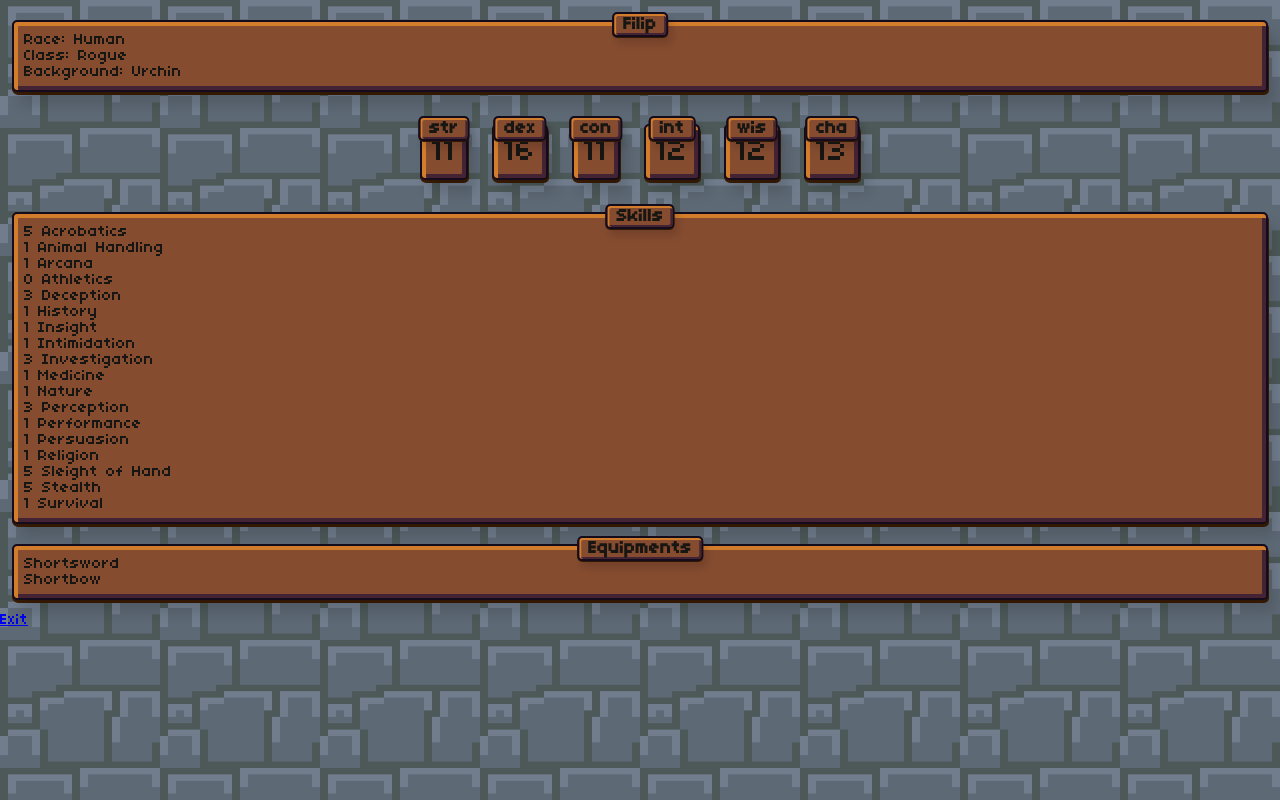
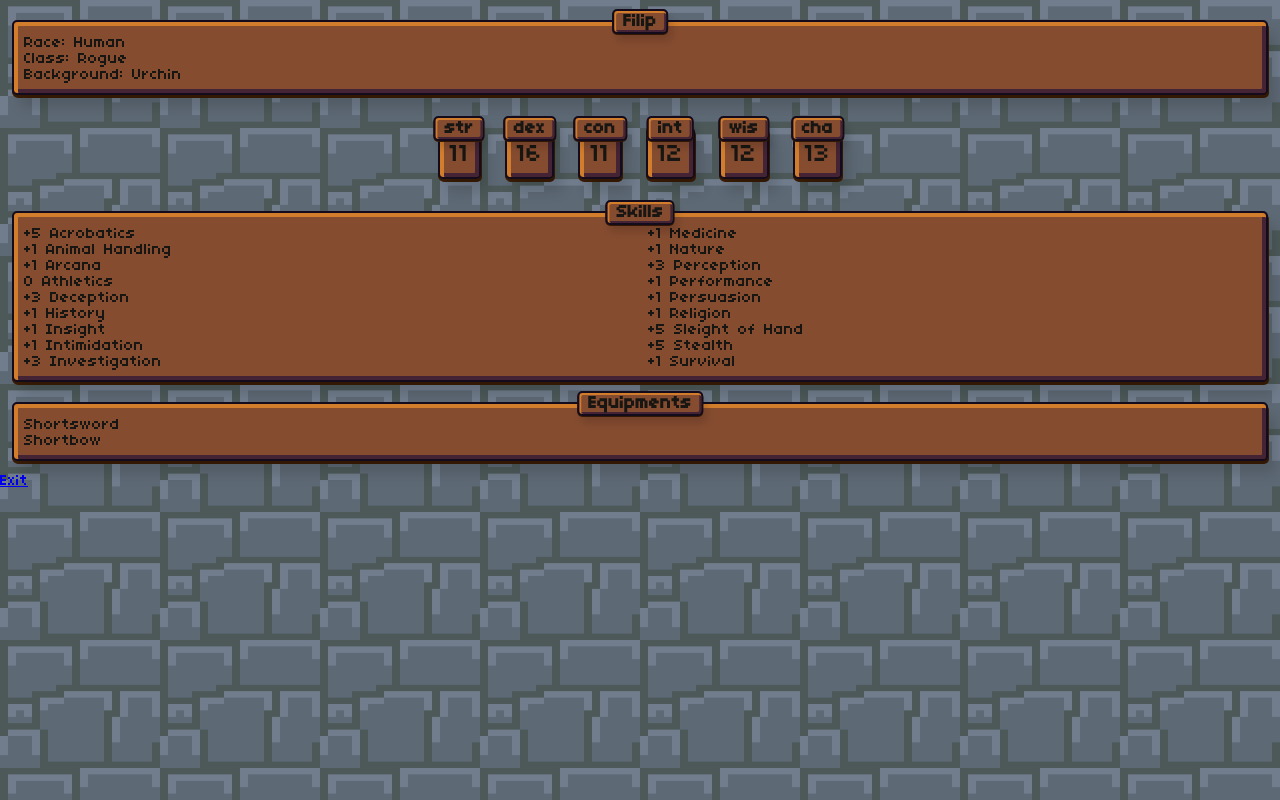
Before and after one commit to mateusKoppe/rpg-on-the-table, a Vue app: page /#/ in a window 1280 px wide. Both pictures are taken after a click on the button "Filip". Built offline with nearby package versions, Linux system fonts and the light colour scheme.

Commit message:
Improve CharacterSheet style

```diff
--- a/src/components/CharacterSheet.vue
+++ b/src/components/CharacterSheet.vue
@@ -24,10 +24,10 @@
     </div>
   </div>
   <div class="info">
-    <div class="info-content">
+    <div class="info-content skills">
       <h2 class="info-name">Skills</h2>
       <div v-for="skill in characterSkills" :key="skill.name">
-         {{ skill.value }} {{ skill.name }}
+         {{ skill.value | modifier }} {{ skill.name }}
       </div>
     </div>
   </div>
@@ -98,7 +98,7 @@ export default {
 }
 </script>
 
-<style>
+<style lang="scss" scoped>
 .info-content {
   background-color: #854c30;
   border: 2px solid #140c1c;
@@ -115,6 +115,7 @@ export default {
   margin: 12px;
   margin-top: 20px;
   padding: 10px;
+  padding-top: 13px;
   position: relative;
 }
 
@@ -133,7 +134,7 @@ export default {
   font-size: 18px;
   left: 50%;
   margin: 0;
-  top: -10px;
+  top: -13px;
   transform: translateX(-50%);
   padding: 1px 9px;
   position: absolute;
@@ -147,6 +148,12 @@ export default {
 }
 
 .abilities__item {
-  font-size: 2rem;
+  font-size: 1.6rem;
+}
+
+.skills {
+  @media (min-width: 400px) {
+    columns: 2;
+  }
 }
 </style>
```
